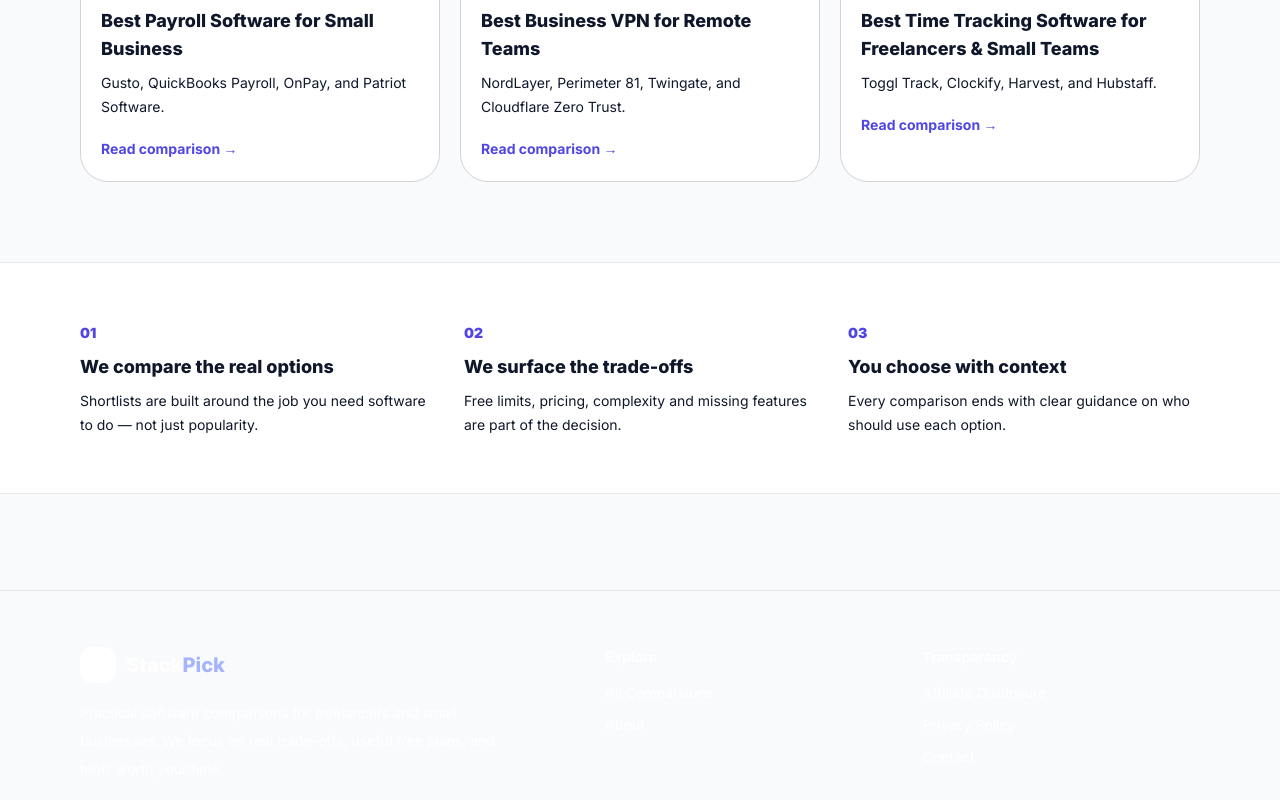
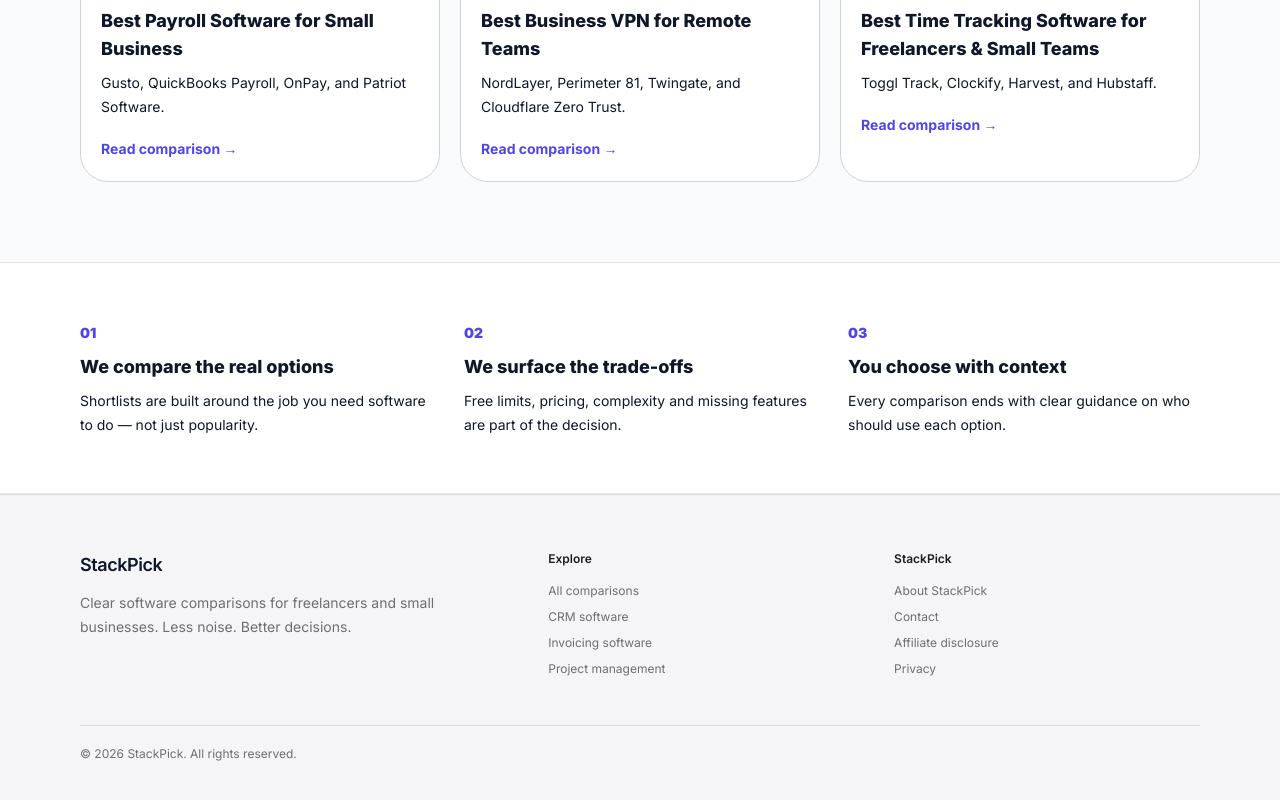
Before and after one commit to LinukaBandara/StackPick, a Next.js app: page / in a window 1280 px wide. Shown: the part 1579-2379 px from the top of the page. Built offline with nearby package versions, Linux system fonts and the light colour scheme; no server answers.

Commit message:
Redesign components/Footer.tsx with Apple-inspired editorial visual system

```diff
--- a/components/Footer.tsx
+++ b/components/Footer.tsx
@@ -1,51 +1,46 @@
 import Link from "next/link";
 
-const LINKS = [
-  { href: "/best", label: "All Comparisons" },
-  { href: "/about", label: "About" },
-  { href: "/affiliate-disclosure", label: "Affiliate Disclosure" },
-  { href: "/privacy", label: "Privacy Policy" },
+const EXPLORE = [
+  { href: "/best", label: "All comparisons" },
+  { href: "/best/crm-software", label: "CRM software" },
+  { href: "/best/invoicing-software", label: "Invoicing software" },
+  { href: "/best/project-management-software", label: "Project management" },
+];
+
+const COMPANY = [
+  { href: "/about", label: "About StackPick" },
   { href: "/contact", label: "Contact" },
+  { href: "/affiliate-disclosure", label: "Affiliate disclosure" },
+  { href: "/privacy", label: "Privacy" },
 ];
 
 export default function Footer() {
   return (
-    <footer className="mt-24 border-t border-slate-200 bg-slate-950 text-white">
+    <footer className="border-t border-black/10 bg-[#f5f5f7]">
       <div className="sp-container py-14">
-        <div className="grid gap-10 md:grid-cols-[1.4fr_.8fr_.8fr]">
+        <div className="grid gap-10 sm:grid-cols-2 lg:grid-cols-[1.4fr_1fr_1fr]">
           <div>
-            <div className="flex items-center gap-2.5">
-              <span className="grid h-9 w-9 place-items-center rounded-xl bg-white text-slate-950 font-black">S</span>
-              <span className="text-xl font-extrabold">Stack<span className="text-indigo-300">Pick</span></span>
-            </div>
-            <p className="mt-4 max-w-md text-sm leading-7 text-slate-400">
-              Practical software comparisons for freelancers and small businesses. We focus on
-              real trade-offs, useful free plans, and tools worth your time.
+            <p className="text-lg font-semibold tracking-tight">StackPick</p>
+            <p className="mt-3 max-w-sm text-sm leading-6 text-[#6e6e73]">
+              Clear software comparisons for freelancers and small businesses.
+              Less noise. Better decisions.
             </p>
           </div>
-
           <div>
-            <p className="text-sm font-bold text-white">Explore</p>
-            <nav className="mt-4 grid gap-3 text-sm text-slate-400">
-              {LINKS.slice(0, 2).map((l) => (
-                <Link key={l.href} href={l.href} className="hover:text-white">{l.label}</Link>
-              ))}
+            <p className="text-xs font-semibold text-[#1d1d1f]">Explore</p>
+            <nav className="mt-4 grid gap-2.5 text-xs text-[#6e6e73]">
+              {EXPLORE.map((l) => <Link key={l.href} href={l.href} className="hover:text-[#06c]">{l.label}</Link>)}
             </nav>
           </div>
-
           <div>
-            <p className="text-sm font-bold text-white">Transparency</p>
-            <nav className="mt-4 grid gap-3 text-sm text-slate-400">
-              {LINKS.slice(2).map((l) => (
-                <Link key={l.href} href={l.href} className="hover:text-white">{l.label}</Link>
-              ))}
+            <p className="text-xs font-semibold text-[#1d1d1f]">StackPick</p>
+            <nav className="mt-4 grid gap-2.5 text-xs text-[#6e6e73]">
+              {COMPANY.map((l) => <Link key={l.href} href={l.href} className="hover:text-[#06c]">{l.label}</Link>)}
             </nav>
           </div>
         </div>
-
-        <div className="mt-12 flex flex-col gap-2 border-t border-white/10 pt-6 text-xs text-slate-500 sm:flex-row sm:items-center sm:justify-between">
+        <div className="mt-12 border-t border-black/10 pt-5 text-xs text-[#6e6e73]">
           <p>© {new Date().getFullYear()} StackPick. All rights reserved.</p>
-          <p>Independent editorial site. Affiliate relationships are disclosed.</p>
         </div>
       </div>
     </footer>
```
